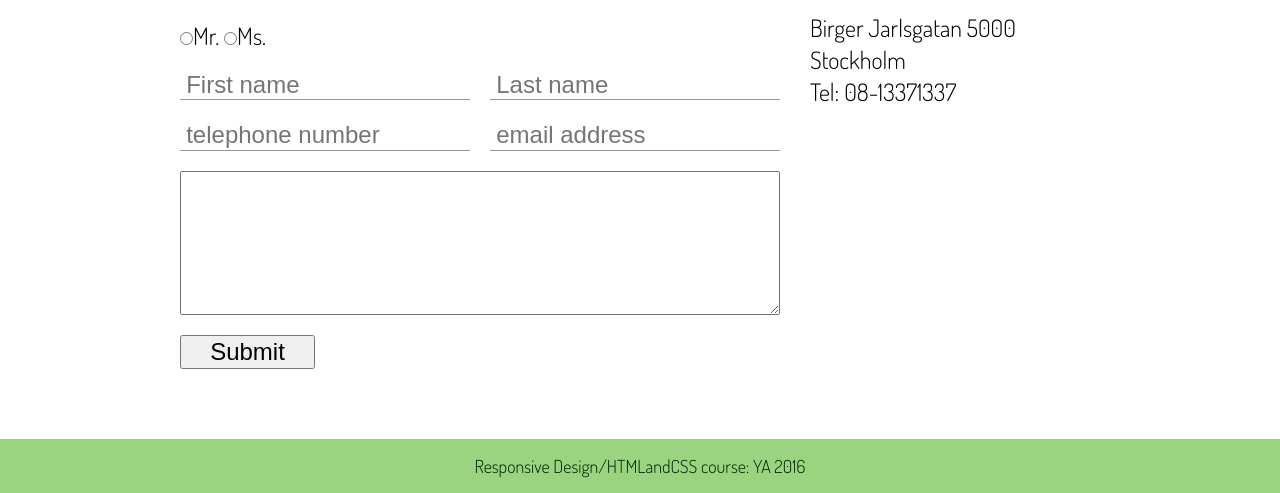
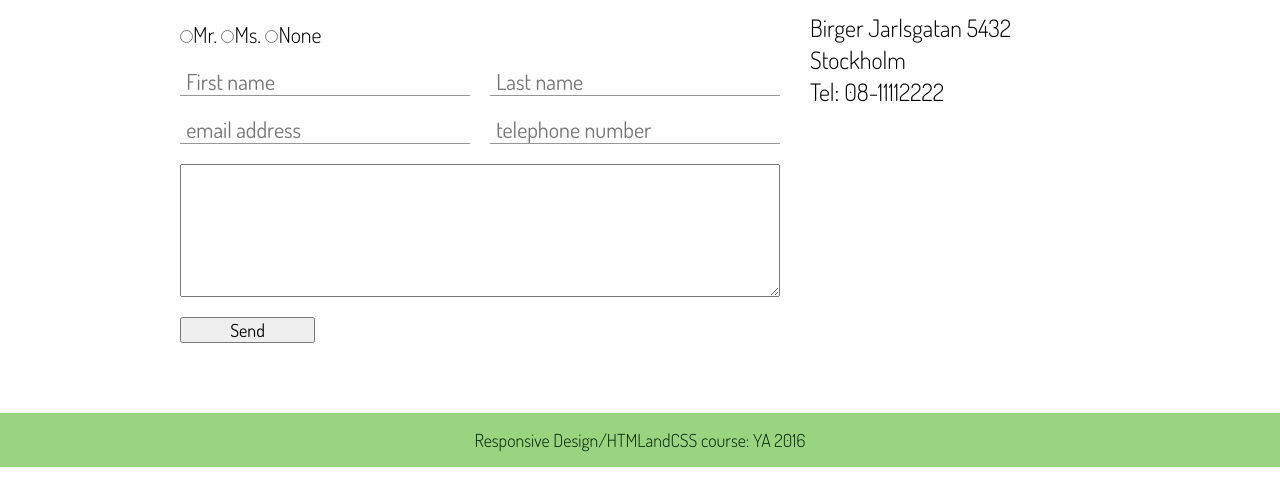
Before and after one commit to YAOrangeTime16/html_css, a website: page contact.html in a window 1280 px wide. Shown: the part 550-1043 px from the top of the page. After the commit the page ends 1017 px from the top, so only its background shows below. Drawn offline with Linux system fonts and the light colour scheme; a web font is replaced by a local one.

Commit message:
modified contact

```diff
--- a/contact.html
+++ b/contact.html
@@ -29,42 +29,45 @@
         <main>
             <section class="grid">
                 <div class="row">
-                    <div class="col col-8-of-12 col-s-6-of-6">
+                    <div class="col col-8-of-12 col-m-6-of-6">
                         <form>
-                        <h2>Inqury</h2>
+                        <h2>Inquiry</h2>
                             <div class="row">
-                                <div class="col col-3-of-8 col-s-6-of-6">
+                                <div class="col col-4-of-8 col-m-6-of-6">
                                     <label class="form">
                                     <input type="radio" name="gender"/>Mr.
                                     </label>
                                     <label>
                                     <input type="radio" name="gender"/>Ms.
                                     </label>
+                                    <label>
+                                    <input type="radio" name="gender"/>None
+                                    </label>
                                 </div>
                             </div>
                             <div class="row">
-                                <input type="text" placeholder="First name" class="col col-4-of-8 col-s-6-of-6"/>
-                                <input type="text" placeholder="Last name" class="col col-4-of-8 col-s-6-of-6"/>
+                                <input type="text" placeholder="First name" class="col col-4-of-8 col-m-6-of-6"/>
+                                <input type="text" placeholder="Last name" class="col col-4-of-8 col-m-6-of-6"/>
                             </div>
                             <div class="row">
-                                <input type="tel" placeholder="telephone number" class="col col-4-of-8 col-s-6-of-6"/>
-                                <input type="email" placeholder="email address" class="col col-4-of-8 col-s-6-of-6"/>
+                                <input type="email" placeholder="email address" class="col col-4-of-8 col-m-6-of-6"/>
+                                <input type="tel" placeholder="telephone number" class="col col-4-of-8 col-m-6-of-6"/>
                             </div>
                             <div class="row">
-                                <textarea cols="50" rows="5" class="text-box col col-8-of-8 col-s-6-of-6"></textarea>
+                                <textarea cols="50" rows="5" class="text-box col col-8-of-8 col-m-6-of-6"></textarea>
                             </div>
                             <div class="row">
-                                <input type="submit" class="col col-2-of-8 col-s-6-of-6"/>
+                                <input type="submit" class="col col-2-of-8 col-m-6-of-6" value="Send"/>
                             </div>
                         </form>
                     </div>
 
-                    <div class="col col-4-of-12 col-s-6-of-6">
+                    <div class="col col-4-of-12 col-m-6-of-6">
                         <h2>Address</h2>
                         <p class="">
-                            Birger Jarlsgatan 5000<br>
+                            Birger Jarlsgatan 5432<br>
                             Stockholm<br>
-                            Tel: 08-13371337<br>
+                            Tel: 08-11112222<br>
                         </p>
                     </div>
                 </div>
--- a/css/main.css
+++ b/css/main.css
@@ -252,12 +252,17 @@ nav {
   font-size: 1.8rem; }
 
 form {
-  font-size: 2.4rem; }
+  font-size: 2.2rem; }
 
 input:not([type="submit"]) {
   border: none;
   border-bottom: 0.5px solid #969696;
-  padding-left: 1%; }
+  padding-left: 1%;
+  font-family: "Dosis", sans-serif; }
+
+input[type="submit"] {
+  font-size: 1.8rem;
+  font-family: "Dosis", sans-serif; }
 
 /*======================
    FOOTER
```
